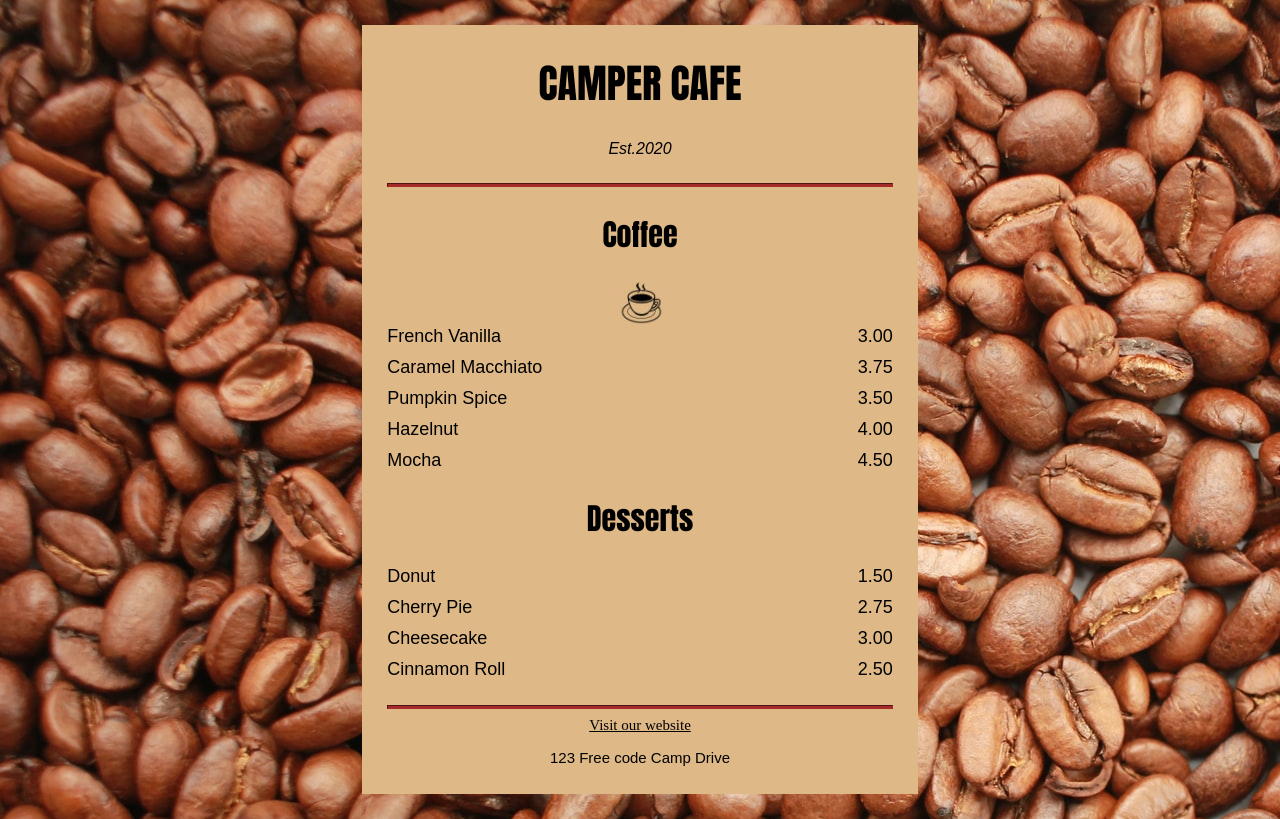
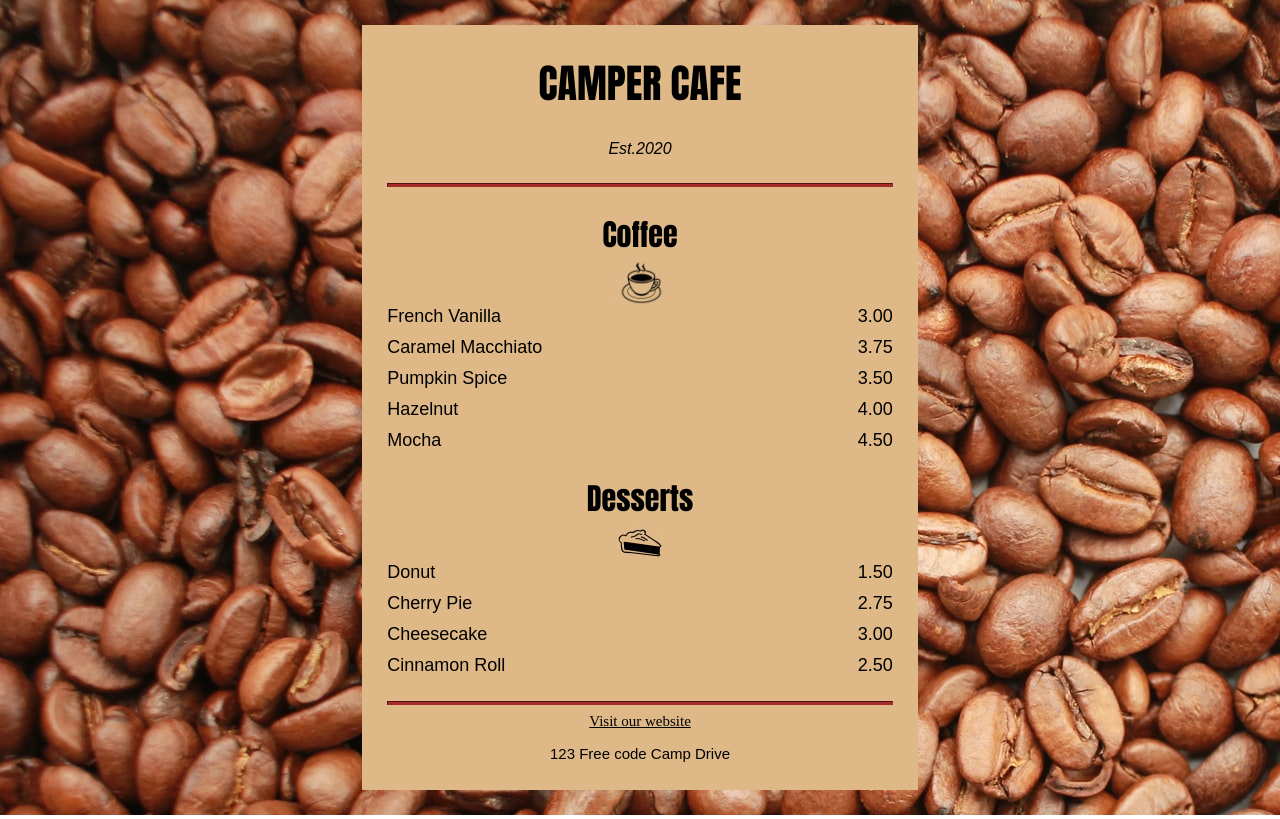
Before and after one commit to JigneshMahadik/cafe-menu, a plain HTML site: page index.html in a window 1280 px wide. Drawn offline with Linux system fonts and the light colour scheme.

Commit message:
image added and aligned it

```diff
--- a/index.html
+++ b/index.html
@@ -45,6 +45,7 @@
             justify-content: center;
             margin-left: auto;
             margin-right: auto;
+            margin-top:-20px;
             display: block;
         }
         #div{
@@ -92,6 +93,7 @@
             <span style="float: right;font-size: 18px; font-family: sans-serif;">4.50</span>
         </div>
         <h2 id="h2">Desserts</h2>
+        <img src="./images/pie.jpg" alt="">
         <div id="div">
             <span style="font-size: 18px;font-family: sans-serif;">Donut</span>
             <span style="float: right;font-size: 18px; font-family: sans-serif;">1.50</span>
```
Also changed, not shown: images/pie.jpg (added).
